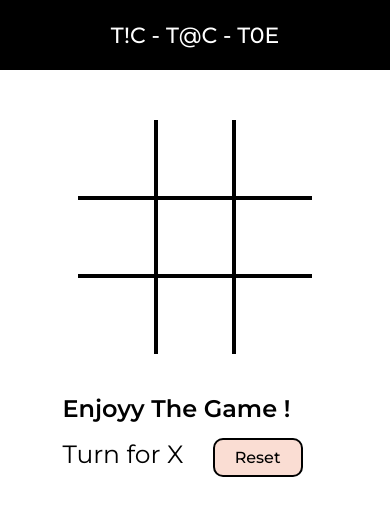
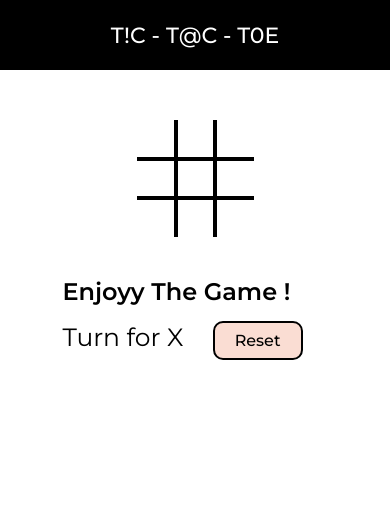
Before and after one commit to WebAditya1/Tic-Tac-Toe, a plain HTML site: page index.html in a window 390 px wide. Drawn offline with Linux system fonts and the light colour scheme.

Commit message:
Update style.css

```diff
--- a/style.css
+++ b/style.css
@@ -117,12 +117,12 @@ nav ul{
 
     .container{
         display: grid;
-        grid-template-columns: repeat(3,20vw);
-        grid-template-rows: repeat(3,20vw);
+        grid-template-columns: repeat(3,10vw);
+        grid-template-rows: repeat(3,10vw);
         font-family: 'Montserrat', sans-serif;
     }
 
     .box{
-        font-size: 15vw;
+        font-size: 8vw;
     }
 }
```
